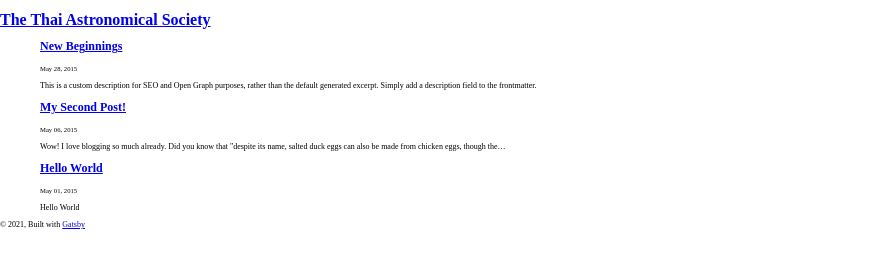
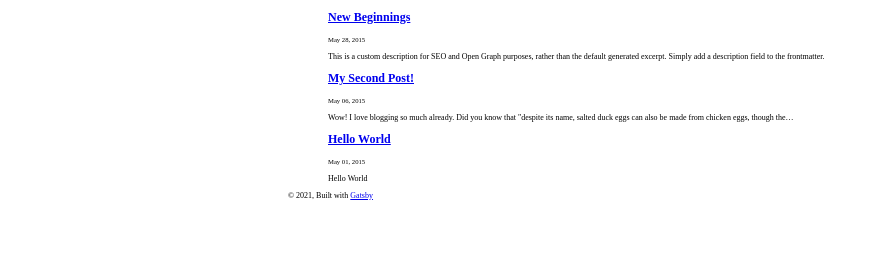
Before and after one commit to theThaiAstro/Chalawan, a Gatsby site: page / in a window 1280 px wide. Shown: the whole page, without its empty margins (0-885 px from the left). Built offline with nearby package versions, Linux system fonts and the light colour scheme; Gatsby itself is replaced by a stand-in of ours.

Commit message:
Update layout

```diff
--- /dev/null
+++ b/src/components/common/Header/Header.module.scss
@@ -0,0 +1,3 @@
+.header {
+
+}
--- /dev/null
+++ b/src/components/common/Header/Header.tsx
@@ -0,0 +1,23 @@
+import React from 'react';
+
+import styles from './Header.module.scss';
+
+import Logo from '../../../assets/images/logo.png';
+import { Link } from 'gatsby';
+
+const Header: React.FC = () => {
+	return (
+		<header className={styles.header}>
+			<Link to="/">
+				<img
+					alt="The Thai Astronomical Society"
+					className={styles.logo}
+					src={Logo}
+					title="Homepage"
+				/>
+			</Link>
+		</header>
+	);
+};
+
+export default Header;
--- /dev/null
+++ b/src/components/common/Layout/Layout.module.scss
@@ -0,0 +1,7 @@
+.layoutWrapper {
+    & > * {
+        margin: 0 auto;
+        max-width: 88rem;
+        width: 100%;
+    }
+}
--- a/src/components/common/Layout/Layout.tsx
+++ b/src/components/common/Layout/Layout.tsx
@@ -1,29 +1,20 @@
 import React from 'react';
-import { Link } from 'gatsby';
 
-const Layout = ({ location, title, children }) => {
-	const rootPath = `${__PATH_PREFIX__}/`;
-	const isRootPath = location.pathname === rootPath;
-	let header;
+import styles from './Layout.module.scss';
+import Header from '../Header/Header';
 
-	if (isRootPath) {
-		header = (
-			<h1 className="main-heading">
-				<Link to="/">{title}</Link>
-			</h1>
-		);
-	} else {
-		header = (
-			<Link className="header-link-home" to="/">
-				{title}
-			</Link>
-		);
+interface LayoutProps {
+	children?: JSX.Element[];
 }
 
-	return (
-		<div className="global-wrapper" data-is-root-path={isRootPath}>
-			<header className="global-header">{header}</header>
-			<main>{children}</main>
+const Layout: React.FC<LayoutProps> = ({ children }) =>  (
+	<div className={styles.layoutWrapper}>
+		{/* <Header /> */}
+
+		<main>
+			{children}
+		</main>
+
 		<footer>
 			© {new Date().getFullYear()}, Built with
 			{` `}
@@ -31,6 +22,5 @@ const Layout = ({ location, title, children }) => {
 		</footer>
 	</div>
 );
-};
 
 export default Layout;
--- a/src/pages/index.tsx
+++ b/src/pages/index.tsx
@@ -11,7 +11,7 @@ const BlogIndex = ({ data, location }) => {
 
 	if (posts.length === 0) {
 		return (
-			<Layout location={location} title={siteTitle}>
+			<Layout>
 				<SEO title="All posts" />
 				<Bio />
 				<p>
@@ -24,7 +24,7 @@ const BlogIndex = ({ data, location }) => {
 	}
 
 	return (
-		<Layout location={location} title={siteTitle}>
+		<Layout>
 			<SEO title="All posts" />
 			<Bio />
 			<ol style={{ listStyle: `none` }}>
```
Lines whose indentation alone changed are shown as unchanged.
